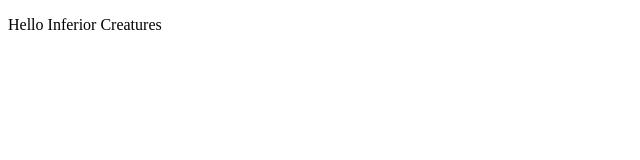
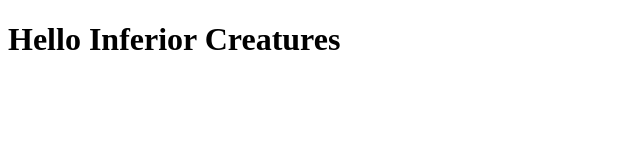
Before and after one commit to Biglesias25/Biglesias25.github.io, a plain HTML site: page index.html in a window 1280 px wide. Shown: the whole page, without its empty margins (0-640 px from the left). Drawn offline with Linux system fonts and the light colour scheme.

Commit message:
Third Initial Page

```diff
--- a/index.html
+++ b/index.html
@@ -6,7 +6,7 @@
     <title>Brian Iglesias' Portfolio</title>
 </head>
 <body>
-    <p>Hello Inferior Creatures</p>
+    <h1>Hello Inferior Creatures</h1>
 
 </body>
 </html>
```
